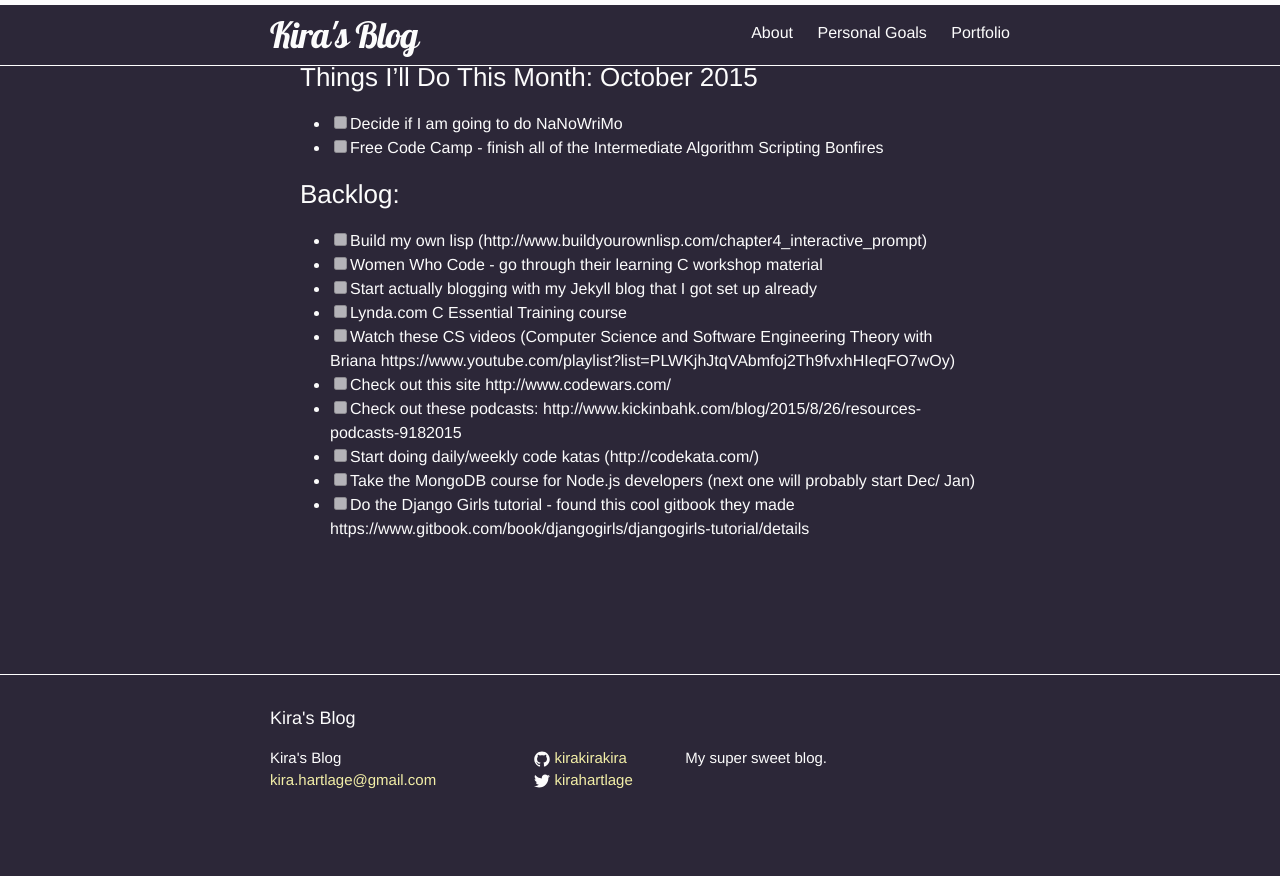
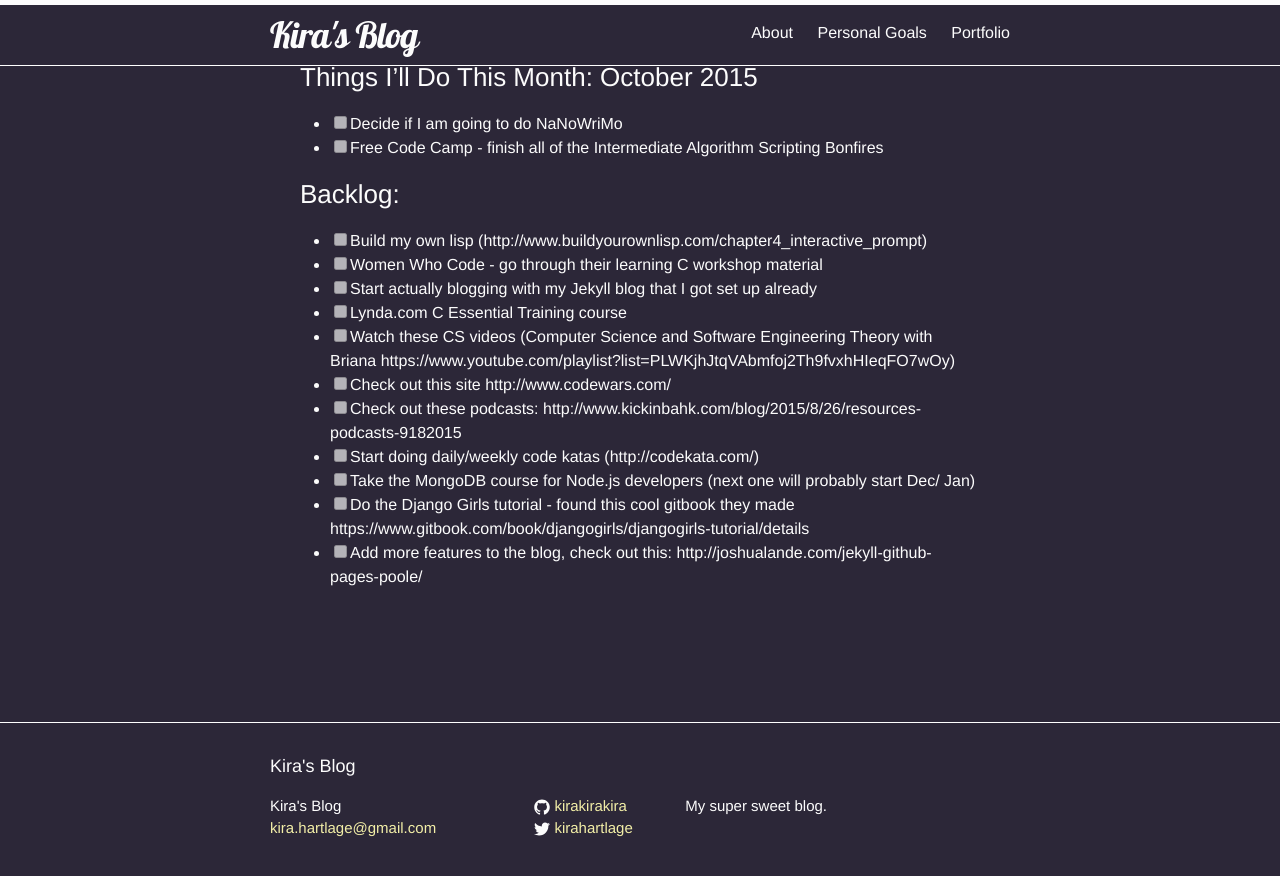
Before and after one commit to kirakirakira/blog, a Jekyll site: the page built from personal-goals.md, in a window 1280 px wide and 900 px high, scrolled down 1735 px. Shown: the top 876 px of the window. Built offline with Jekyll 4.4.1, drawn with Linux system fonts in a browser that asks for light colours; Markdown is read by kramdown in place of the engine named in the settings; before the commit the page ends 2587 px from its top, so only the background shows below that.

Commit message:
Update personal-goals.md
Add to backlog

```diff
--- a/personal-goals.md
+++ b/personal-goals.md
@@ -79,3 +79,4 @@ Why? I realized what I have been doing and what I want to do is all over the pla
 - [ ] Start doing daily/weekly code katas (http://codekata.com/)
 - [ ] Take the MongoDB course for Node.js developers (next one will probably start Dec/ Jan)
 - [ ] Do the Django Girls tutorial - found this cool gitbook they made https://www.gitbook.com/book/djangogirls/djangogirls-tutorial/details
+- [ ] Add more features to the blog, check out this: http://joshualande.com/jekyll-github-pages-poole/
```
